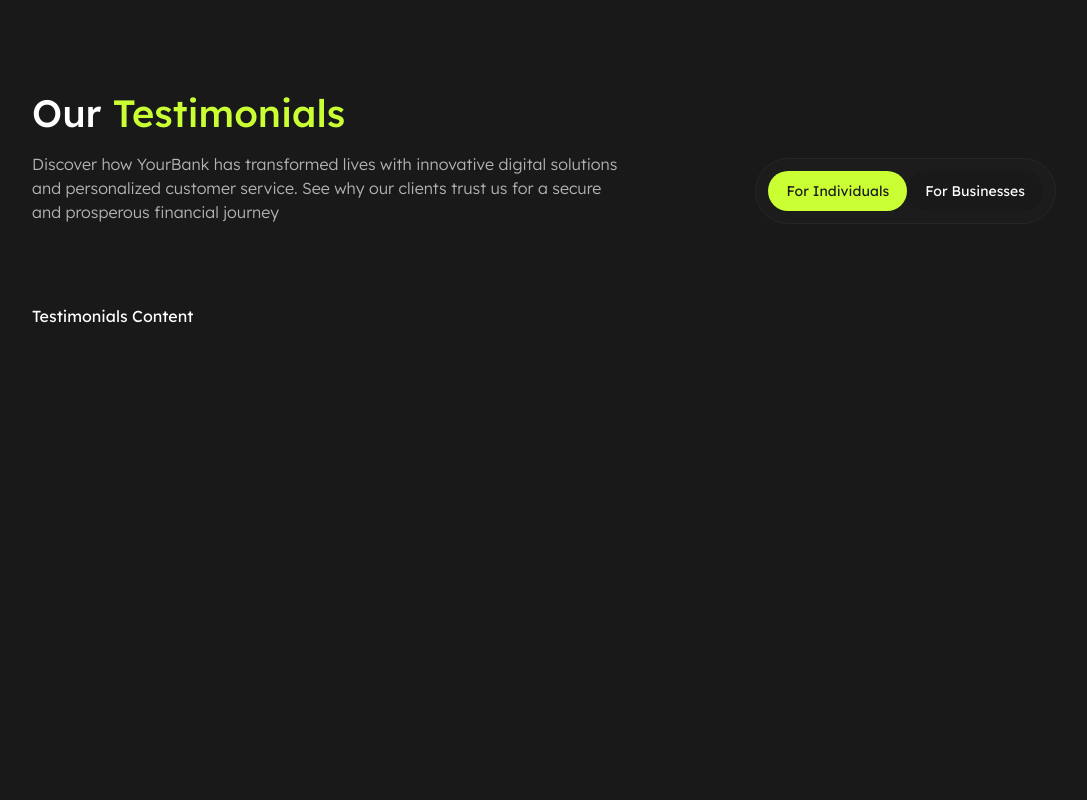
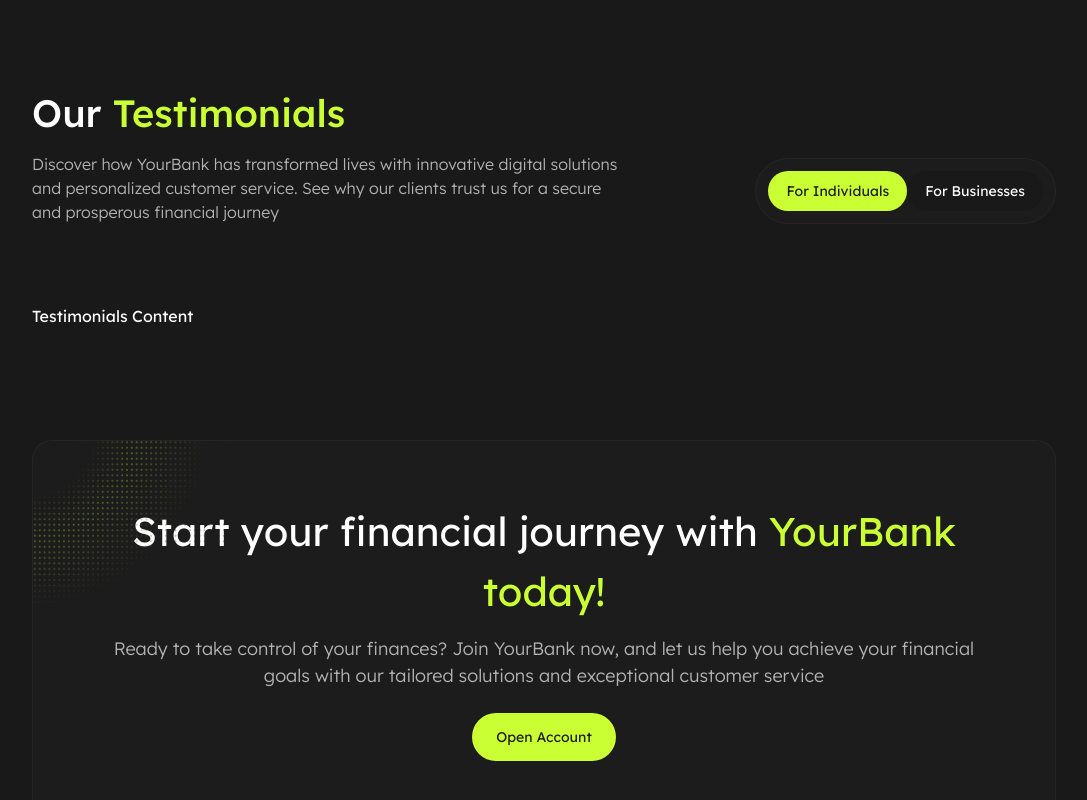
Before and after one commit to zulmy-azhary/your-bank, a Next.js app: page / in a window 1280 px wide. Shown: the part 4650-5450 px from the top of the page, without its empty margins (96-1183 px from the left). Before the commit the page ends 5018 px from the top, so only its background shows below. Built offline with nearby package versions, Linux system fonts and the light colour scheme.

Commit message:
feat: create call to action section

```diff
--- /dev/null
+++ b/app/(index)/_components/cta/index.tsx
@@ -0,0 +1,46 @@
+import { Button } from "@/components/ui/button";
+import { Section } from "@/components/ui/section";
+import { cn } from "@/lib/utils";
+import Image from "next/image";
+
+const CallToActionTitle: React.FC = () => {
+  return (
+    <div className="space-y-3.5 text-center xl:text-start">
+      <h2 className="text-2xl md:text-[26px] lg:text-[40px] lg:leading-normal">
+        Start your financial journey with{" "}
+        <span className="text-shades-green-60">YourBank today!</span>
+      </h2>
+      <p className="text-shades-grey-70 text-sm lg:text-lg 2xl:text-lg leading-normal font-light">
+        Ready to take control of your finances? Join YourBank now, and let us help you achieve your
+        financial goals with our tailored solutions and exceptional customer service
+      </p>
+    </div>
+  );
+};
+
+export const CallToAction: React.FC = () => {
+  return (
+    <Section
+      className={cn(
+        "flex flex-col xl:flex-row items-center xl:justify-between gap-y-6 xl:gap-x-[150px] p-[30px] md:p-[60px] 2xl:p-20 bg-shades-grey-11",
+        "relative bg-clip-padding border border-transparent rounded-[20px]",
+        "before:absolute before:inset-0 before:-z-[1] before:rounded-[inherit] before:bg-gradient-150 before:from-shades-green-60/20 before:from-20% before:via-transparent before:via-60% before:to-transparent before:-m-px",
+        "after:absolute after:inset-0 after:-z-[2] after:rounded-[inherit] after:bg-shades-grey-15 after:-m-px"
+      )}
+    >
+      <Image
+        width={32}
+        height={32}
+        sizes="auto"
+        className="absolute top-0 left-0 w-36 md:w-44 lg:w-48 2xl:w-64 -z-0"
+        src="/assets/abstract-3.svg"
+        alt="Abstract Image 3"
+        priority
+      />
+      <CallToActionTitle />
+      <Button size="lg" className="shrink-0">
+        Open Account
+      </Button>
+    </Section>
+  );
+};
--- a/app/(index)/page.tsx
+++ b/app/(index)/page.tsx
@@ -5,6 +5,7 @@ import { UseCases } from "./_components/use-cases";
 import { Features } from "./_components/features";
 import { FAQS } from "./_components/faqs";
 import { Testimonials } from "./_components/testimonials";
+import { CallToAction } from "./_components/cta";
 
 export const metadata: Metadata = {
   title: "Home",
@@ -19,6 +20,7 @@ export default function HomePage() {
       <Features />
       <FAQS />
       <Testimonials />
+      <CallToAction />
     </main>
   );
 }
```
